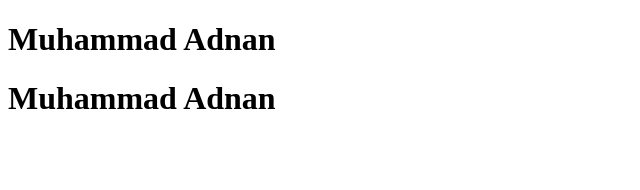
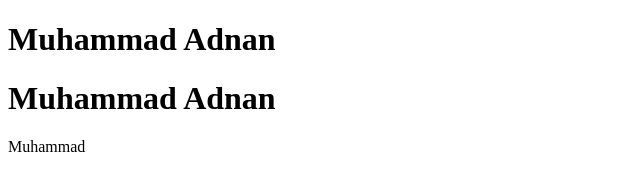
Before and after one commit to PirAdnan1/mynew, a plain HTML site: page index.html in a window 1280 px wide. Shown: the full height of the page, 0-640 px from the left. Drawn offline with Linux system fonts and the light colour scheme.

Commit message:
second commit

```diff
--- a/index.html
+++ b/index.html
@@ -9,5 +9,6 @@
   <body>
     <h1>Muhammad Adnan</h1>
     <h1>Muhammad Adnan</h1>
+    Muhammad
   </body>
 </html>
```
